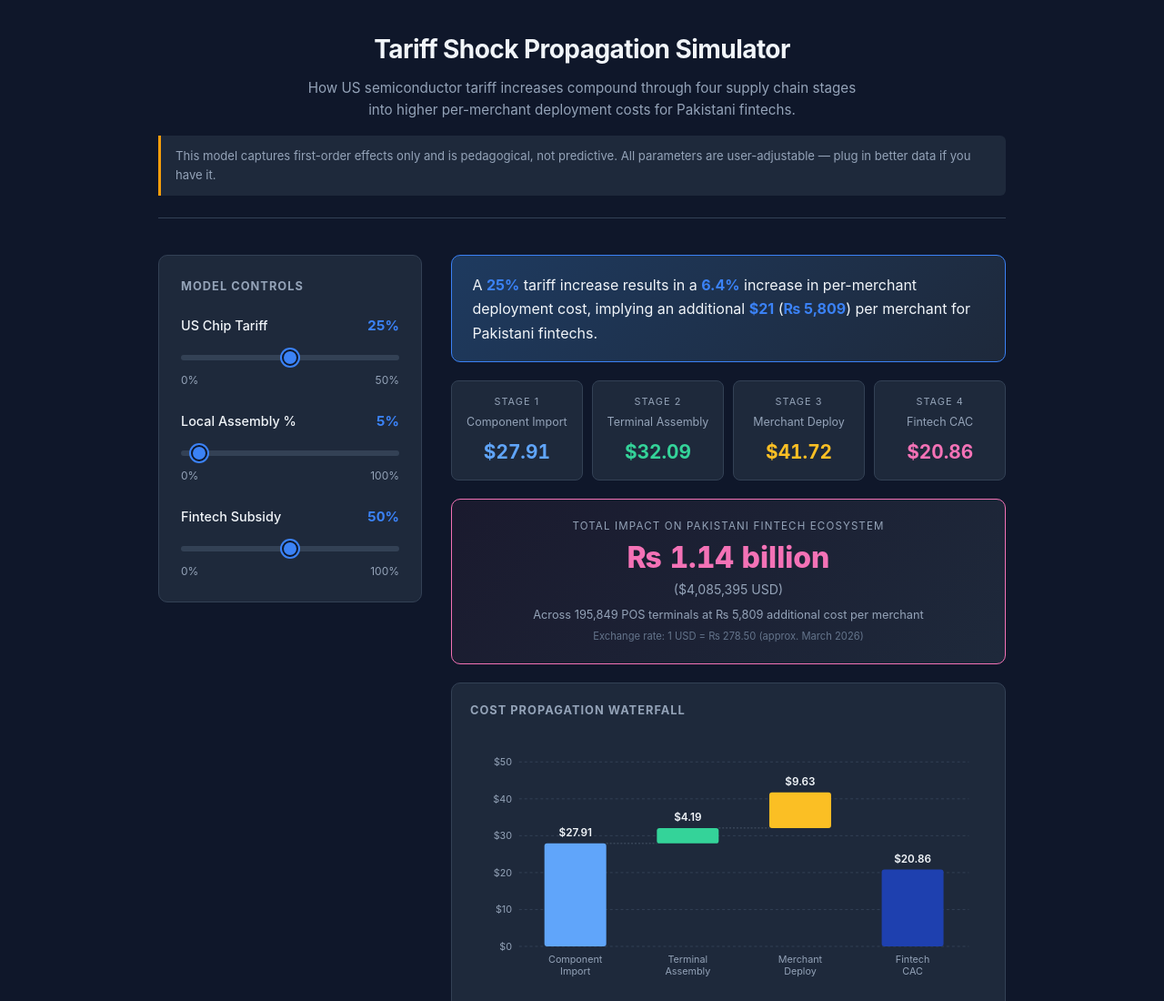
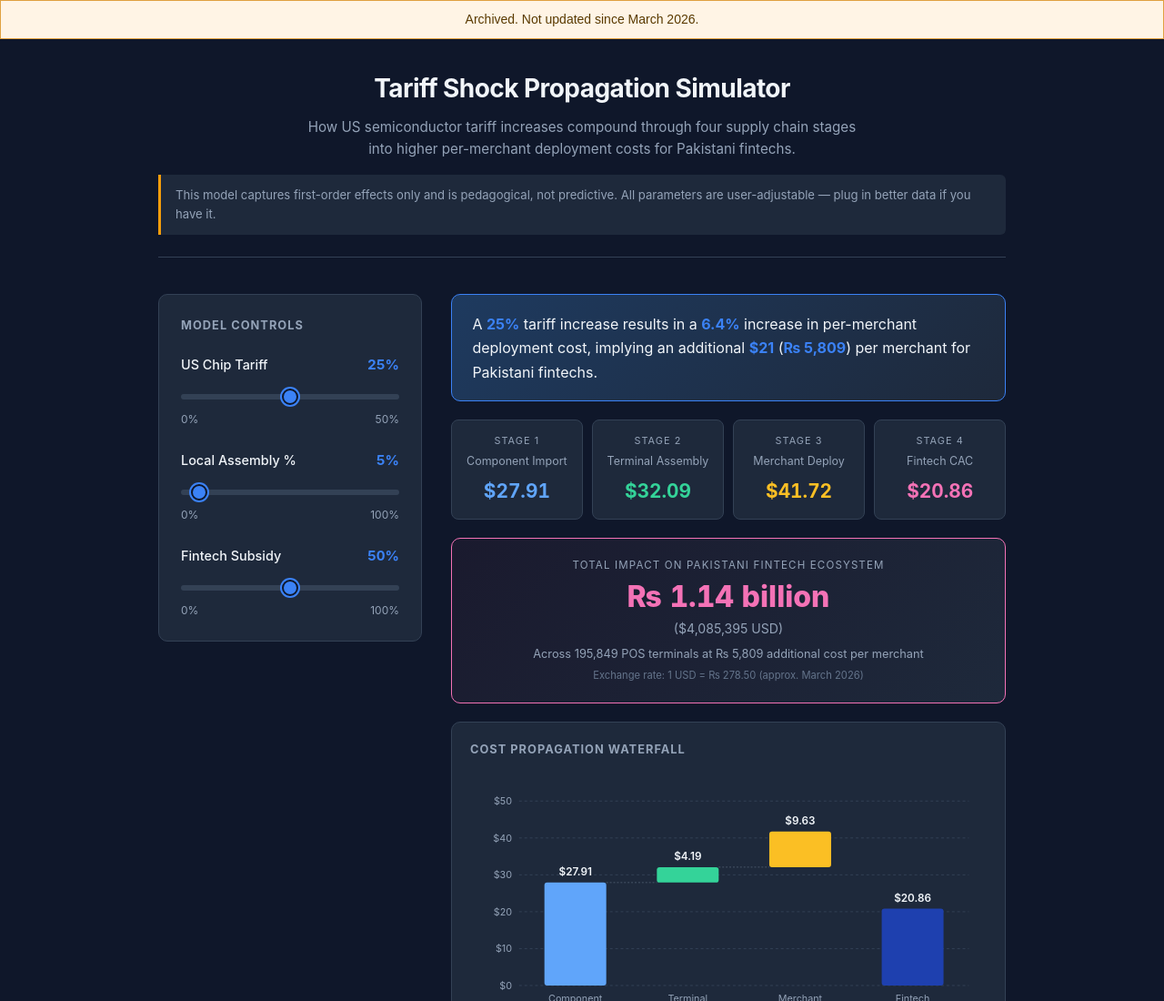
Before and after one commit to fawad-liaqat/tariff-shock-simulator, a plain HTML site: page index.html in a window 1280 px wide. Shown: the top 1100 px of the page at 91% size. Drawn offline with Linux system fonts and the light colour scheme.

Commit message:
Add archive note: not updated since March 2026
Co-Authored-By: Claude Fable 5.2 <noreply@anthropic.com>
Claude-Session: https://claude.ai/code/session_01V6hxSvXcQ61Cp2QMRXaYcV

```diff
--- a/index.html
+++ b/index.html
@@ -131,6 +131,8 @@
   </style>
 </head>
 <body>
+<div style="background:#fff4e5;border:1px solid #e0a040;color:#5a3a00;padding:10px 16px;font:14px/1.5 sans-serif;text-align:center;">Archived. Not updated since March 2026.</div>
+
   <div class="container">
     <header>
       <h1>Tariff Shock Propagation Simulator</h1>
```
Also changed, not shown: 1 other file.
